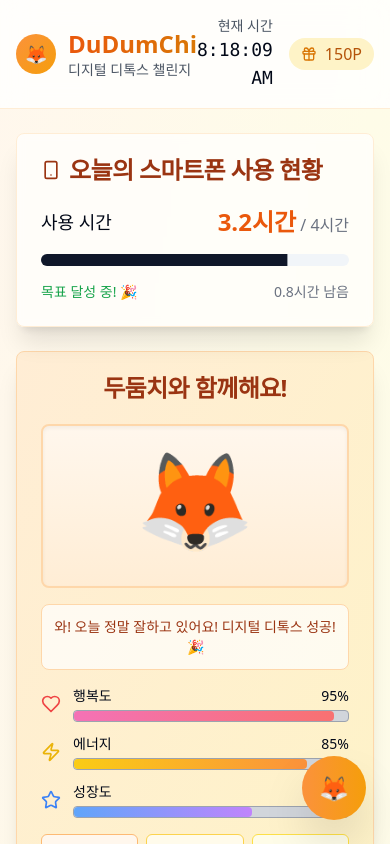
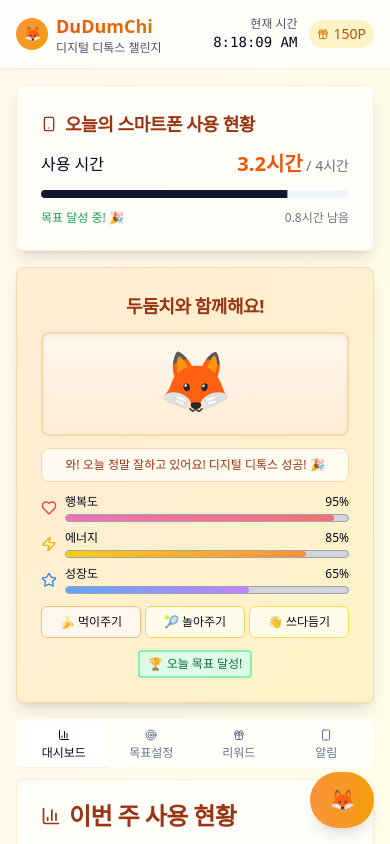
Before and after one commit to m6z1/dudumchi-detox-buddy, a React (Vite) app: page / in a window 390 px wide. Shown: the top 844 px of the page. Built offline with nearby package versions, Linux system fonts and the light colour scheme.

Commit message:
Fix: Adjust app layout for mobile
Adjusted the layout to be more suitable for mobile screens.

```diff
--- a/src/components/DudumchiCharacter.tsx
+++ b/src/components/DudumchiCharacter.tsx
@@ -1,3 +1,4 @@
+
 import { useState, useEffect } from 'react';
 import { Card, CardContent, CardHeader, CardTitle } from "@/components/ui/card";
 import { Button } from "@/components/ui/button";
@@ -56,37 +57,37 @@ const DudumchiCharacter = ({ mood, isGoalMet, todayUsage, dailyGoal, emoji }: Du
   };
 
   return (
-    <Card className="bg-gradient-to-br from-orange-100 to-amber-100 border-orange-200 shadow-xl">
-      <CardHeader>
-        <CardTitle className="text-center text-orange-800">두둠치와 함께해요!</CardTitle>
+    <Card className="bg-gradient-to-br from-orange-100 to-amber-100 border-orange-200 shadow-lg">
+      <CardHeader className="pb-3">
+        <CardTitle className="text-center text-orange-800 text-lg">두둠치와 함께해요!</CardTitle>
       </CardHeader>
-      <CardContent className="space-y-4">
+      <CardContent className="space-y-3">
         {/* Fox Character Display */}
         <div className="text-center">
           <div className={`transition-transform duration-1000 ${isAnimating ? 'scale-110' : 'scale-100'}`}>
-            <div className="bg-gradient-to-b from-orange-50 to-orange-100 rounded-lg p-6 border-2 border-orange-200 shadow-inner">
-              <div className="text-8xl mb-4">
+            <div className="bg-gradient-to-b from-orange-50 to-orange-100 rounded-lg p-4 border-2 border-orange-200 shadow-inner">
+              <div className="text-6xl mb-2">
                 {emoji}
               </div>
             </div>
           </div>
-          <div className="mt-4 p-3 bg-white/70 rounded-lg border border-orange-200">
-            <p className="text-sm text-orange-800 font-medium">
+          <div className="mt-3 p-2 bg-white/70 rounded-lg border border-orange-200">
+            <p className="text-xs text-orange-800 font-medium">
               {getMoodMessage()}
             </p>
           </div>
         </div>
 
         {/* Status Bars */}
-        <div className="space-y-3">
-          <div className="flex items-center gap-3">
-            <Heart className="w-5 h-5 text-red-500" />
+        <div className="space-y-2">
+          <div className="flex items-center gap-2">
+            <Heart className="w-4 h-4 text-red-500" />
             <div className="flex-1">
-              <div className="flex justify-between text-sm mb-1">
+              <div className="flex justify-between text-xs mb-1">
                 <span>행복도</span>
                 <span>{happiness}%</span>
               </div>
-              <div className="w-full bg-gray-300 rounded h-3 border border-gray-400">
+              <div className="w-full bg-gray-300 rounded h-2 border border-gray-400">
                 <div
                   className="bg-gradient-to-r from-pink-400 to-red-400 h-full transition-all duration-500 rounded"
                   style={{ width: `${happiness}%` }}
@@ -95,14 +96,14 @@ const DudumchiCharacter = ({ mood, isGoalMet, todayUsage, dailyGoal, emoji }: Du
             </div>
           </div>
 
-          <div className="flex items-center gap-3">
-            <Zap className="w-5 h-5 text-yellow-500" />
+          <div className="flex items-center gap-2">
+            <Zap className="w-4 h-4 text-yellow-500" />
             <div className="flex-1">
-              <div className="flex justify-between text-sm mb-1">
+              <div className="flex justify-between text-xs mb-1">
                 <span>에너지</span>
                 <span>{energy}%</span>
               </div>
-              <div className="w-full bg-gray-300 rounded h-3 border border-gray-400">
+              <div className="w-full bg-gray-300 rounded h-2 border border-gray-400">
                 <div
                   className="bg-gradient-to-r from-yellow-400 to-orange-400 h-full transition-all duration-500 rounded"
                   style={{ width: `${energy}%` }}
@@ -111,14 +112,14 @@ const DudumchiCharacter = ({ mood, isGoalMet, todayUsage, dailyGoal, emoji }: Du
             </div>
           </div>
 
-          <div className="flex items-center gap-3">
-            <Star className="w-5 h-5 text-blue-500" />
+          <div className="flex items-center gap-2">
+            <Star className="w-4 h-4 text-blue-500" />
             <div className="flex-1">
-              <div className="flex justify-between text-sm mb-1">
+              <div className="flex justify-between text-xs mb-1">
                 <span>성장도</span>
                 <span>{growth}%</span>
               </div>
-              <div className="w-full bg-gray-300 rounded h-3 border border-gray-400">
+              <div className="w-full bg-gray-300 rounded h-2 border border-gray-400">
                 <div
                   className="bg-gradient-to-r from-blue-400 to-purple-400 h-full transition-all duration-500 rounded"
                   style={{ width: `${growth}%` }}
@@ -129,12 +130,12 @@ const DudumchiCharacter = ({ mood, isGoalMet, todayUsage, dailyGoal, emoji }: Du
         </div>
 
         {/* Action Buttons */}
-        <div className="grid grid-cols-3 gap-2">
+        <div className="grid grid-cols-3 gap-1">
           <Button
             variant="outline"
             size="sm"
             onClick={() => handleInteraction('feed')}
-            className="bg-orange-50 border-orange-300 hover:bg-orange-100 text-xs"
+            className="bg-orange-50 border-orange-300 hover:bg-orange-100 text-xs h-8"
           >
             🍌 먹이주기
           </Button>
@@ -142,7 +143,7 @@ const DudumchiCharacter = ({ mood, isGoalMet, todayUsage, dailyGoal, emoji }: Du
             variant="outline"
             size="sm"
             onClick={() => handleInteraction('play')}
-            className="bg-amber-50 border-amber-300 hover:bg-amber-100 text-xs"
+            className="bg-amber-50 border-amber-300 hover:bg-amber-100 text-xs h-8"
           >
             🎾 놀아주기
           </Button>
@@ -150,7 +151,7 @@ const DudumchiCharacter = ({ mood, isGoalMet, todayUsage, dailyGoal, emoji }: Du
             variant="outline"
             size="sm"
             onClick={() => handleInteraction('pet')}
-            className="bg-yellow-50 border-yellow-300 hover:bg-yellow-100 text-xs"
+            className="bg-yellow-50 border-yellow-300 hover:bg-yellow-100 text-xs h-8"
           >
             👋 쓰다듬기
           </Button>
@@ -158,7 +159,7 @@ const DudumchiCharacter = ({ mood, isGoalMet, todayUsage, dailyGoal, emoji }: Du
 
         {/* Daily Achievement */}
         <div className="text-center">
-          <div className={`inline-flex items-center gap-2 px-3 py-1 border-2 text-sm font-medium rounded ${
+          <div className={`inline-flex items-center gap-1 px-2 py-1 border-2 text-xs font-medium rounded ${
             isGoalMet
               ? 'bg-green-100 text-green-800 border-green-300'
               : 'bg-orange-100 text-orange-800 border-orange-300'
--- a/src/pages/Index.tsx
+++ b/src/pages/Index.tsx
@@ -1,4 +1,3 @@
-
 import { useState, useEffect } from 'react';
 import { Button } from "@/components/ui/button";
 import { Card, CardContent, CardHeader, CardTitle } from "@/components/ui/card";
@@ -38,56 +37,56 @@ const Index = () => {
   const isGoalMet = todayUsage <= dailyGoal;
 
   return (
-    <div className="min-h-screen bg-gradient-to-br from-orange-50 via-yellow-50 to-amber-50">
+    <div className="min-h-screen bg-gradient-to-br from-orange-50 via-yellow-50 to-amber-50 max-w-md mx-auto">
       {/* Header */}
       <div className="bg-white/80 backdrop-blur-md border-b border-orange-100 sticky top-0 z-50">
-        <div className="container mx-auto px-4 py-4">
+        <div className="px-4 py-3">
           <div className="flex items-center justify-between">
-            <div className="flex items-center gap-3">
-              <div className="w-10 h-10 bg-gradient-to-br from-orange-400 to-amber-500 rounded-full flex items-center justify-center">
-                <span className="text-white font-bold text-lg">🦊</span>
+            <div className="flex items-center gap-2">
+              <div className="w-8 h-8 bg-gradient-to-br from-orange-400 to-amber-500 rounded-full flex items-center justify-center">
+                <span className="text-white font-bold text-sm">🦊</span>
               </div>
               <div>
-                <h1 className="text-2xl font-bold bg-gradient-to-r from-orange-600 to-amber-600 bg-clip-text text-transparent">
+                <h1 className="text-lg font-bold bg-gradient-to-r from-orange-600 to-amber-600 bg-clip-text text-transparent">
                   DuDumChi
                 </h1>
-                <p className="text-sm text-gray-600">디지털 디톡스 챌린지</p>
+                <p className="text-xs text-gray-600">디지털 디톡스 챌린지</p>
               </div>
             </div>
-            <div className="flex items-center gap-4">
+            <div className="flex items-center gap-3">
               <div className="text-right">
-                <p className="text-sm text-gray-600">현재 시간</p>
-                <p className="font-mono text-lg">{currentTime.toLocaleTimeString()}</p>
+                <p className="text-xs text-gray-600">현재 시간</p>
+                <p className="font-mono text-sm">{currentTime.toLocaleTimeString()}</p>
               </div>
-              <div className="flex items-center gap-2 bg-amber-100 px-3 py-1 rounded-full">
-                <Gift className="w-4 h-4 text-amber-600" />
-                <span className="font-medium text-amber-700">{points}P</span>
+              <div className="flex items-center gap-1 bg-amber-100 px-2 py-1 rounded-full">
+                <Gift className="w-3 h-3 text-amber-600" />
+                <span className="font-medium text-amber-700 text-sm">{points}P</span>
               </div>
             </div>
           </div>
         </div>
       </div>
 
-      <div className="container mx-auto px-4 py-6 space-y-6">
+      <div className="px-4 py-4 space-y-4">
         {/* Daily Progress Card */}
-        <Card className="bg-white/70 backdrop-blur-sm border-orange-100 shadow-xl">
-          <CardHeader>
-            <CardTitle className="flex items-center gap-2 text-orange-800">
-              <Smartphone className="w-5 h-5" />
+        <Card className="bg-white/70 backdrop-blur-sm border-orange-100 shadow-lg">
+          <CardHeader className="pb-3">
+            <CardTitle className="flex items-center gap-2 text-orange-800 text-lg">
+              <Smartphone className="w-4 h-4" />
               오늘의 스마트폰 사용 현황
             </CardTitle>
           </CardHeader>
-          <CardContent>
-            <div className="space-y-4">
+          <CardContent className="pt-0">
+            <div className="space-y-3">
               <div className="flex justify-between items-center">
-                <span className="text-lg font-medium">사용 시간</span>
+                <span className="text-base font-medium">사용 시간</span>
                 <div className="text-right">
-                  <span className="text-2xl font-bold text-orange-600">{todayUsage}시간</span>
-                  <span className="text-gray-500"> / {dailyGoal}시간</span>
+                  <span className="text-xl font-bold text-orange-600">{todayUsage}시간</span>
+                  <span className="text-gray-500 text-sm"> / {dailyGoal}시간</span>
                 </div>
               </div>
-              <Progress value={Math.min(usagePercentage, 100)} className="h-3" />
-              <div className="flex justify-between text-sm">
+              <Progress value={Math.min(usagePercentage, 100)} className="h-2" />
+              <div className="flex justify-between text-xs">
                 <span className={isGoalMet ? "text-green-600" : "text-red-500"}>
                   {isGoalMet ? "목표 달성 중! 🎉" : "목표 초과 주의 ⚠️"}
                 </span>
@@ -99,10 +98,7 @@ const Index = () => {
           </CardContent>
         </Card>
 
-        {/* Main Content */}
-        <div className="grid lg:grid-cols-3 gap-6">
         {/* Dudumchi Character */}
-          <div className="lg:col-span-1">
         <DudumchiCharacter
           mood={dudumchiMood}
           isGoalMet={isGoalMet}
@@ -110,26 +106,24 @@ const Index = () => {
           dailyGoal={dailyGoal}
           emoji={currentEmoji}
         />
-          </div>
 
         {/* Main Tabs */}
-          <div className="lg:col-span-2">
-            <Tabs defaultValue="dashboard" className="space-y-4">
-              <TabsList className="grid w-full grid-cols-4 bg-white/70 backdrop-blur-sm">
-                <TabsTrigger value="dashboard" className="flex items-center gap-2">
-                  <BarChart3 className="w-4 h-4" />
+        <Tabs defaultValue="dashboard" className="space-y-3">
+          <TabsList className="grid w-full grid-cols-4 bg-white/70 backdrop-blur-sm h-12">
+            <TabsTrigger value="dashboard" className="flex flex-col items-center gap-1 text-xs">
+              <BarChart3 className="w-3 h-3" />
               대시보드
             </TabsTrigger>
-                <TabsTrigger value="goals" className="flex items-center gap-2">
-                  <Target className="w-4 h-4" />
+            <TabsTrigger value="goals" className="flex flex-col items-center gap-1 text-xs">
+              <Target className="w-3 h-3" />
               목표설정
             </TabsTrigger>
-                <TabsTrigger value="rewards" className="flex items-center gap-2">
-                  <Gift className="w-4 h-4" />
+            <TabsTrigger value="rewards" className="flex flex-col items-center gap-1 text-xs">
+              <Gift className="w-3 h-3" />
               리워드
             </TabsTrigger>
-                <TabsTrigger value="notifications" className="flex items-center gap-2">
-                  <Smartphone className="w-4 h-4" />
+            <TabsTrigger value="notifications" className="flex flex-col items-center gap-1 text-xs">
+              <Smartphone className="w-3 h-3" />
               알림
             </TabsTrigger>
           </TabsList>
@@ -158,17 +152,15 @@ const Index = () => {
           </TabsContent>
         </Tabs>
       </div>
-        </div>
-      </div>
 
       {/* Floating Action Button */}
-      <div className="fixed bottom-6 right-6">
+      <div className="fixed bottom-4 right-4">
         <Button
           size="lg"
           onClick={handleEmojiChange}
-          className="rounded-full w-16 h-16 bg-gradient-to-r from-orange-400 to-amber-500 hover:from-orange-500 hover:to-amber-600 shadow-2xl"
+          className="rounded-full w-14 h-14 bg-gradient-to-r from-orange-400 to-amber-500 hover:from-orange-500 hover:to-amber-600 shadow-lg"
         >
-          <span className="text-2xl">{currentEmoji}</span>
+          <span className="text-xl">{currentEmoji}</span>
         </Button>
       </div>
     </div>
```
Lines whose indentation alone changed are shown as unchanged.
